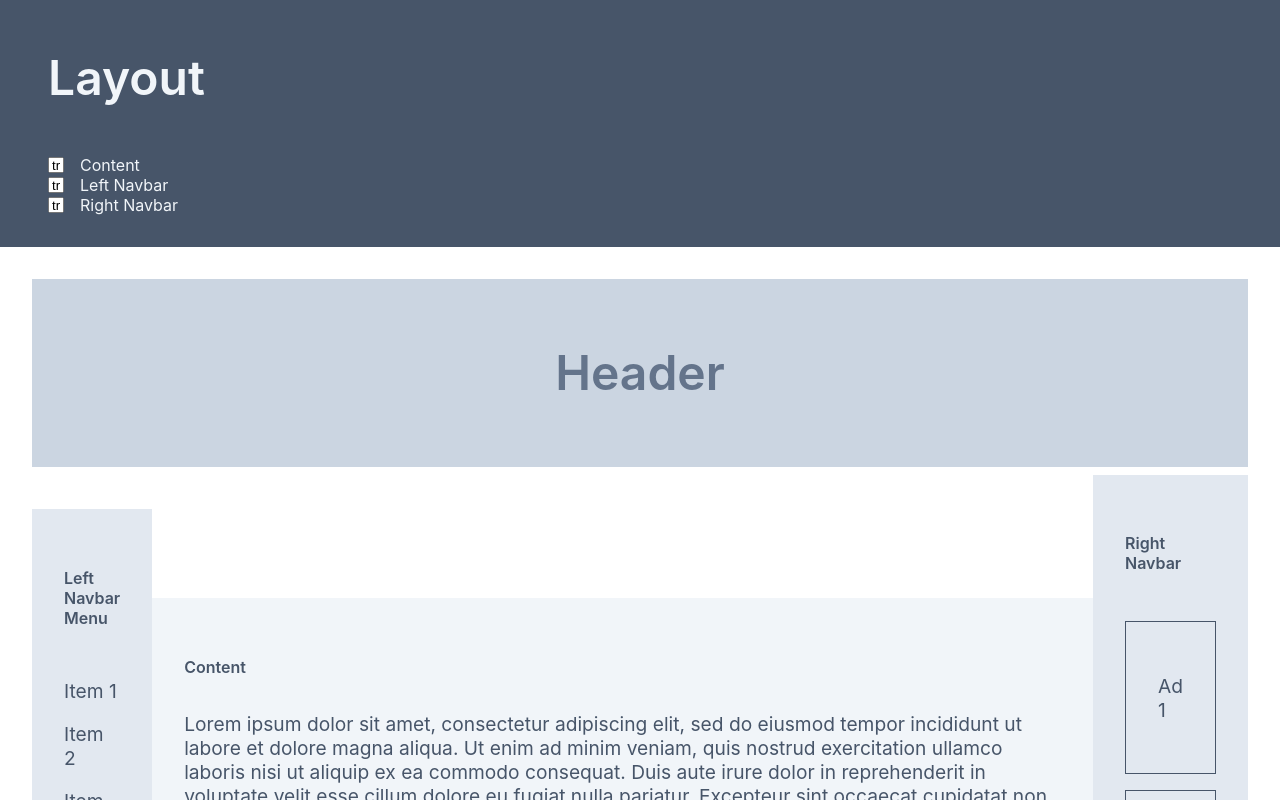
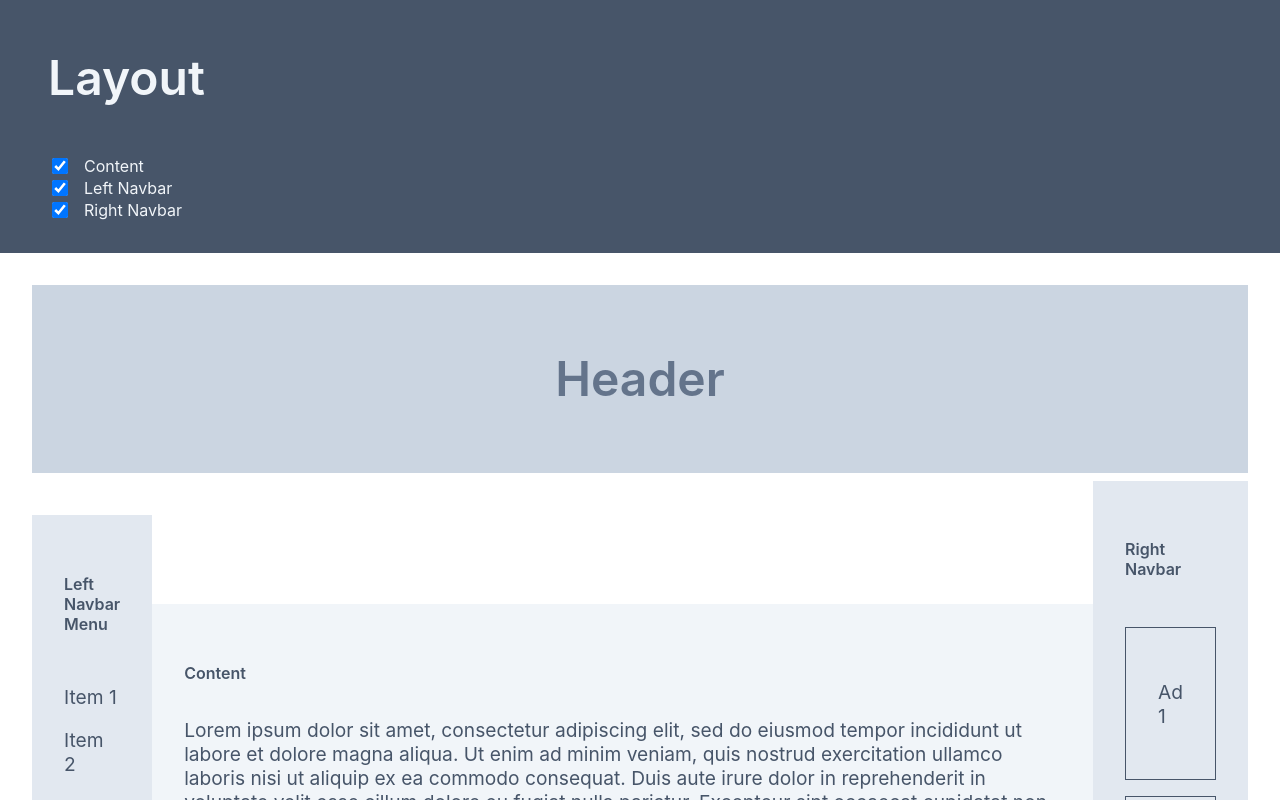
Before and after one commit to CLL-NxtWave-Submissions/layout-builder, a React (Create React App) app: page / in a window 1280 px wide. Shown: the top 800 px of the page. Built offline with nearby package versions, Linux system fonts and the light colour scheme; a web font is replaced by a local one.

Commit message:
Updated the input elements in ConfigurationController component to set the type as 'checkbox' and the 'checked' attribute to the state of input selection

```diff
--- a/src/components/ConfigurationController/index.js
+++ b/src/components/ConfigurationController/index.js
@@ -23,7 +23,8 @@ const ConfigurationController = () => (
                   id="content"
                   className="configuration-controller-option-checkbox"
                   name="includeContent"
-                  value={showContent}
+                  type="checkbox"
+                  checked={showContent}
                   onChange={onToggleShowContent}
                 />
                 <label
@@ -39,7 +40,8 @@ const ConfigurationController = () => (
                   id="left-navbar"
                   className="configuration-controller-option-checkbox"
                   name="includeLeftNavbar"
-                  value={showLeftNavbar}
+                  type="checkbox"
+                  checked={showLeftNavbar}
                   onChange={onToggleShowLeftNavbar}
                 />
                 <label
@@ -55,7 +57,8 @@ const ConfigurationController = () => (
                   id="right-navbar"
                   className="configuration-controller-option-checkbox"
                   name="includeRightNavbar"
-                  value={showRightNavbar}
+                  type="checkbox"
+                  checked={showRightNavbar}
                   onChange={onToggleShowRightNavbar}
                 />
                 <label
```
